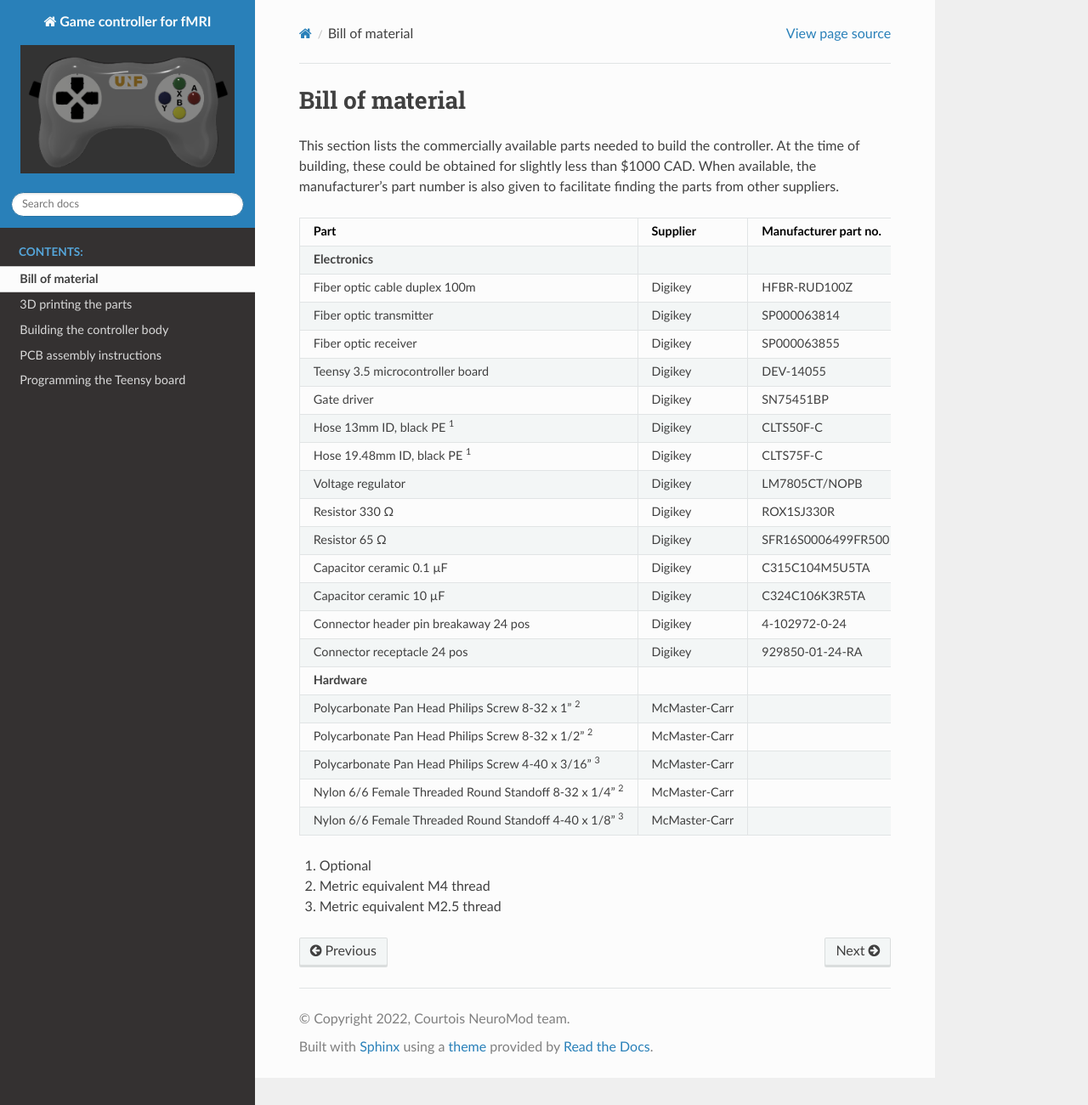
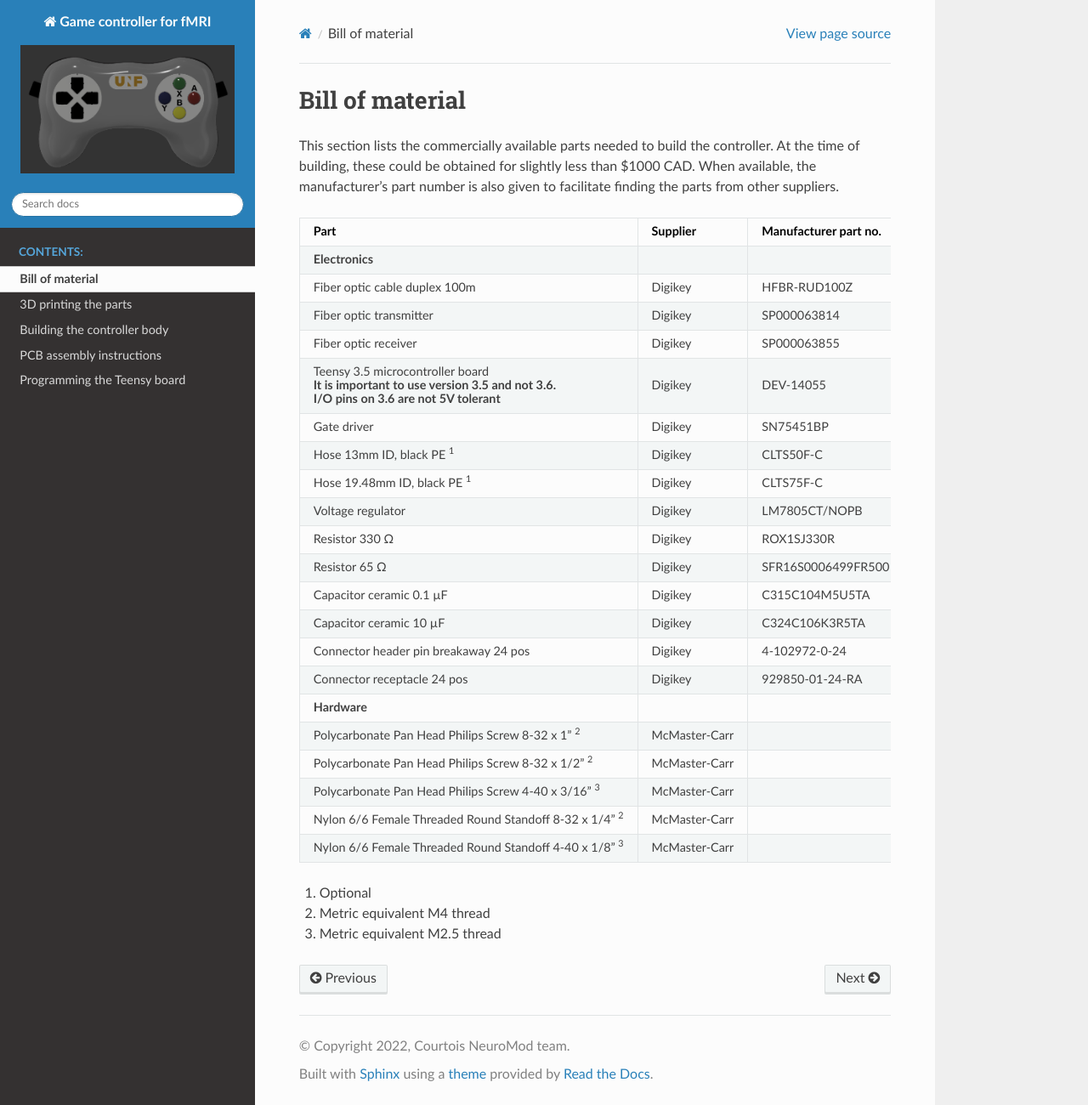
Before and after one commit to courtois-neuromod/controller, a Sphinx documentation site: the page built from source/BOM.md, in a window 1280 px wide and 1300 px high. Shown: the whole window at 85% size. Built offline with Sphinx 7.4.7 and the Read the Docs theme 2.0.0, drawn with Linux system fonts in a browser that asks for light colours.

Commit message:
add warning for Teensy version

```diff
--- a/source/BOM.md
+++ b/source/BOM.md
@@ -8,7 +8,7 @@ Part | Supplier | Manufacturer part no. | Supplier part no. | Qty
 Fiber optic cable duplex 100m  | Digikey | HFBR-RUD100Z | [516-2093-ND](https://www.digikey.ca/en/products/detail/broadcom-limited/HFBR-RUD100Z/1990491) | 1
 Fiber optic transmitter | Digikey | SP000063814 | [516-2213-ND](https://www.digikey.ca/en/products/base-product/broadcom-limited/516/SP000063814/298985)| 8
 Fiber optic receiver | Digikey | SP000063855 | [516-2455-ND](https://www.digikey.ca/en/products/base-product/broadcom-limited/516/SP000063855/298987) | 8
-Teensy 3.5 microcontroller board | Digikey |DEV-14055 | [1568-1443-ND](https://www.digikey.ca/en/products/detail/sparkfun-electronics/DEV-14055/6235191)  | 1
+Teensy 3.5 microcontroller board<br>**It is important to use version 3.5 and not 3.6.<br>I/O pins on 3.6 are not 5V tolerant** | Digikey |DEV-14055 | [1568-1443-ND](https://www.digikey.ca/en/products/detail/sparkfun-electronics/DEV-14055/6235191)  | 1
 Gate driver | Digikey | SN75451BP | [296-1746-5-ND](https://www.digikey.ca/en/products/detail/texas-instruments/SN75451BP/277392) | 5
 Hose 13mm ID, black PE <sup>1</sup>|Digikey|CLTS50F-C|[298-13576-ND](https://www.digikey.ca/en/products/detail/panduit-corp/CLTS50F-C/4567741) | 1
 Hose 19.48mm ID, black PE <sup>1</sup>|Digikey|CLTS75F-C|	[298-13577-ND](https://www.digikey.ca/en/products/detail/panduit-corp/CLTS75F-C/4567748) | 1
```
